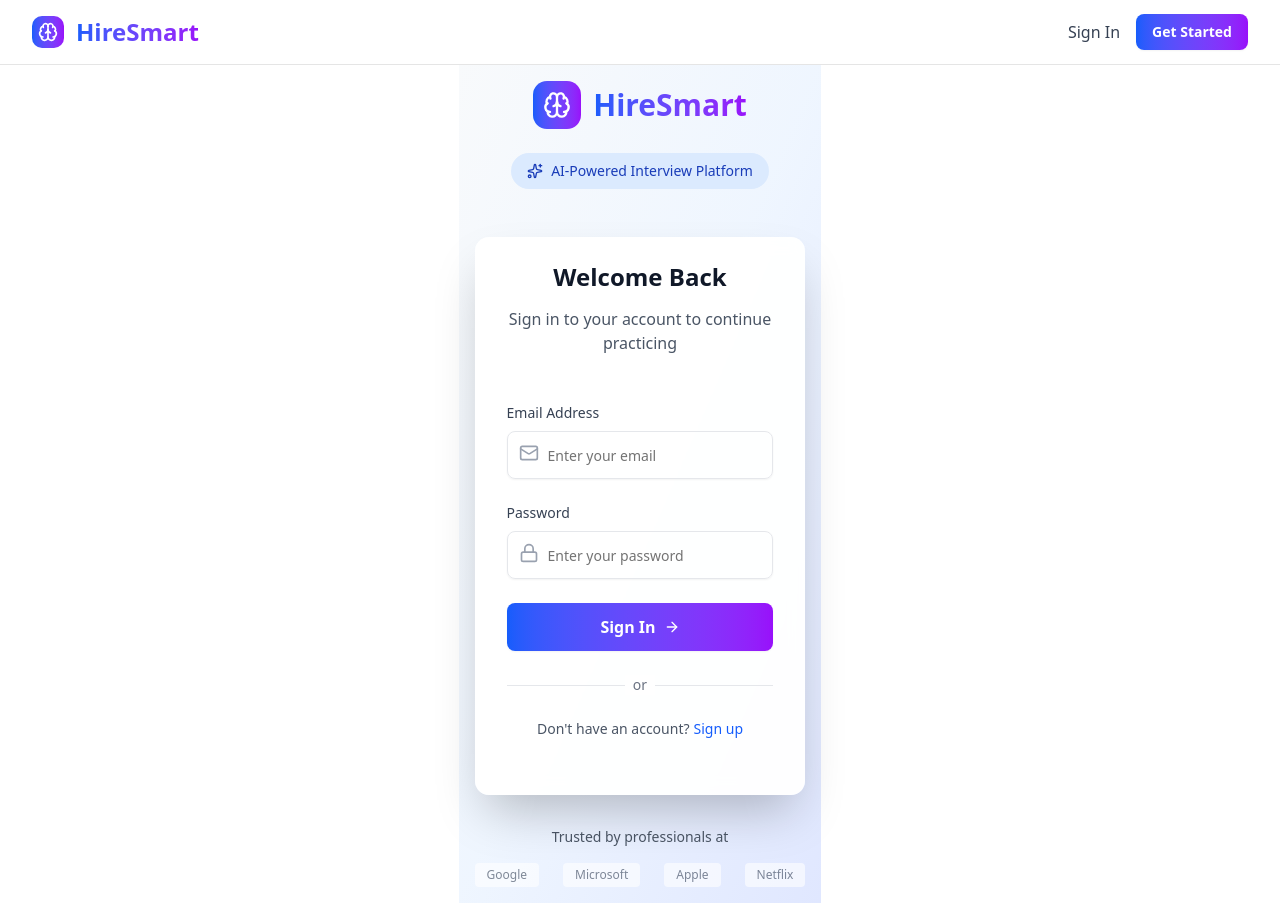
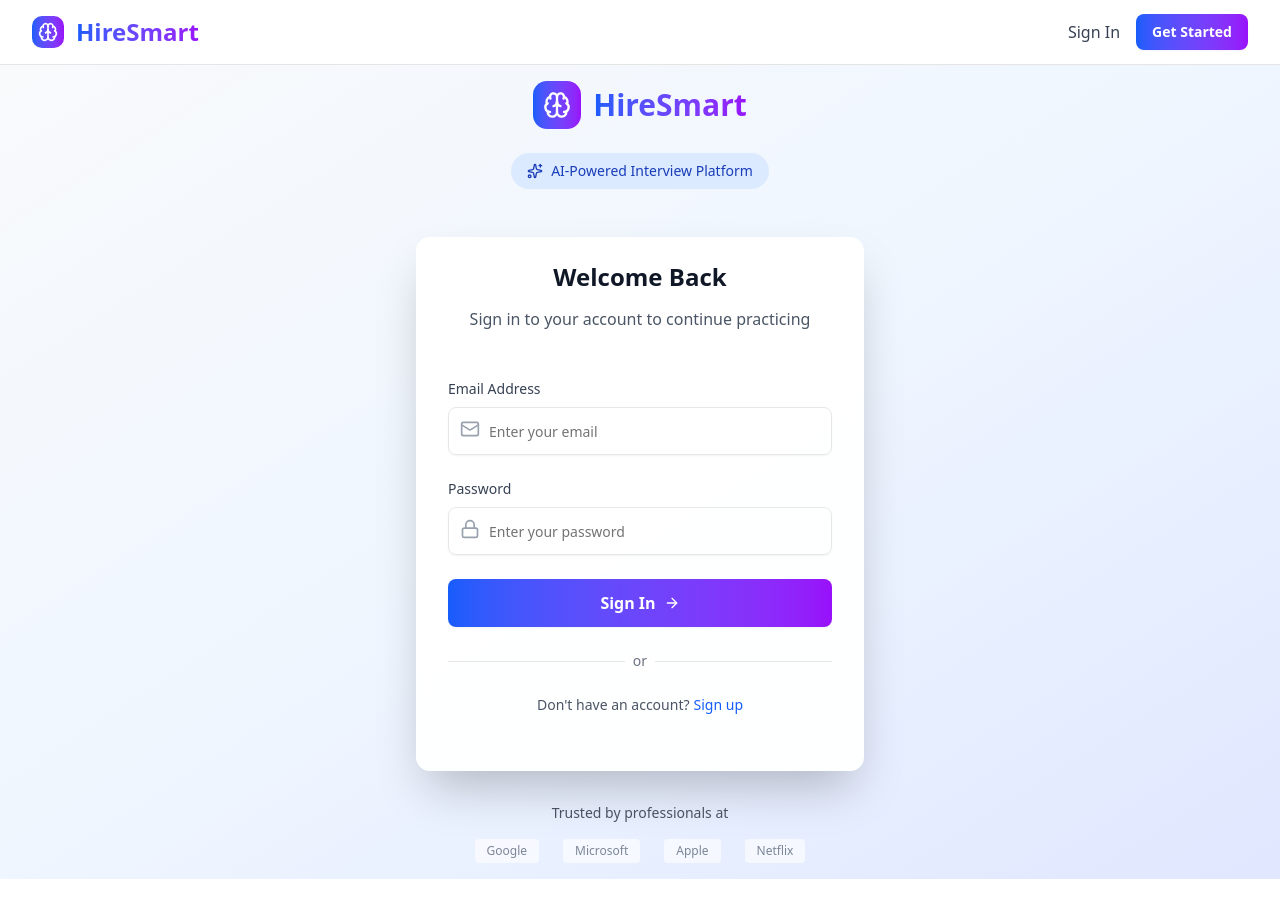
Before and after one commit to kushAheer/AI-Interview, a Next.js app: page /sign-in in a window 1280 px wide. After the commit the page ends 879 px from the top, so only its background shows below. Built offline with nearby package versions, Linux system fonts and the light colour scheme; no server answers.

Commit message:
Changed UI AUTH

```diff
--- a/app/(auth)/layout.js
+++ b/app/(auth)/layout.js
@@ -15,7 +15,7 @@ async function layout({ children }) {
 
   return (
     <>
-      <div className="auth-layout">
+      <div className="">
         {children}
       </div>
     </>
```
